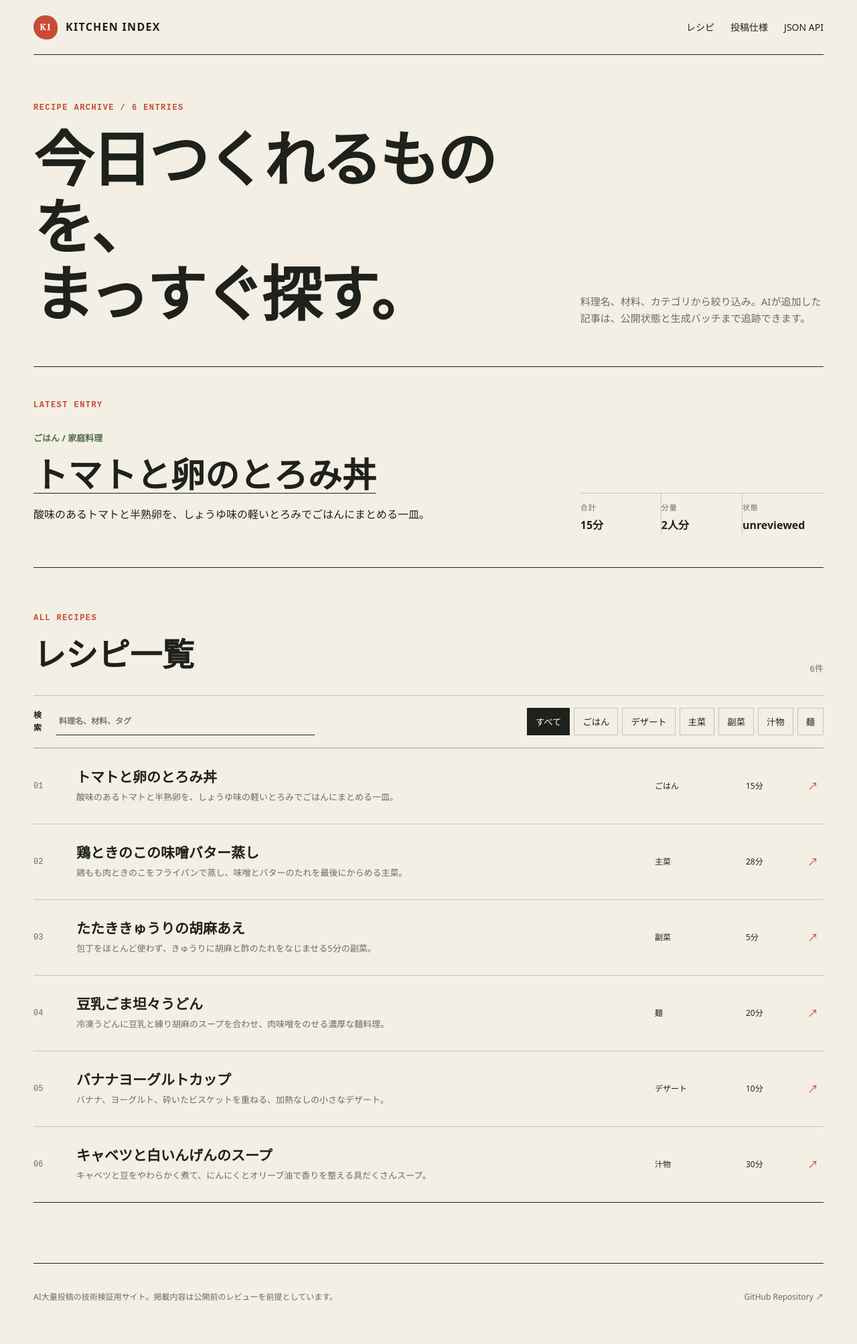
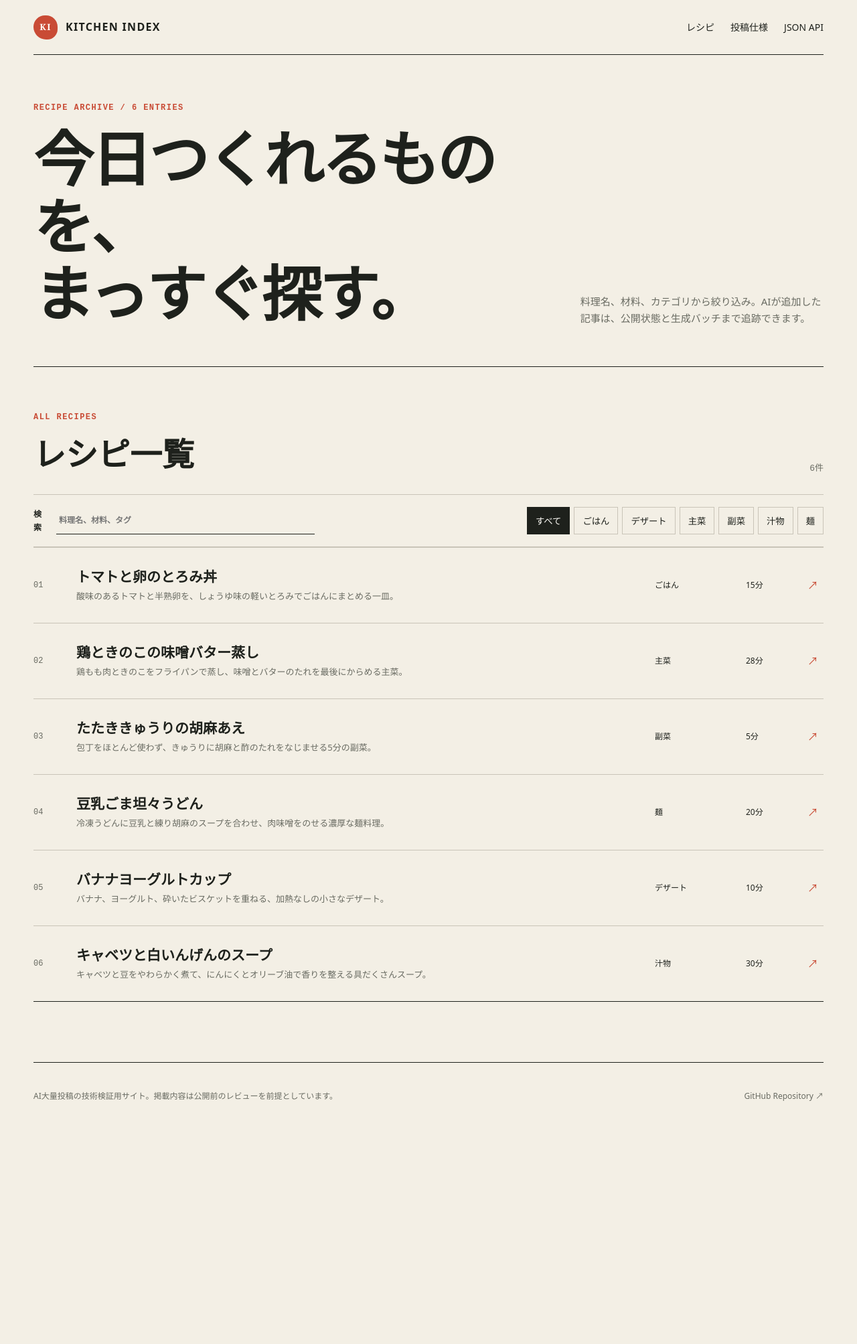
Before and after one commit to gakkii415/ai-recipe-poc, a Jekyll site: the page built from index.html, in a window 1280 px wide. Shown: the whole page at 67% size. Built offline with Jekyll 4.4.1, drawn with Linux system fonts in a browser that asks for light colours; after the commit the page ends 1707 px from its top, so only the background shows below that.

Commit message:
検索を主操作としてトップ階層を改善

```diff
--- a/assets/css/style.css
+++ b/assets/css/style.css
@@ -43,7 +43,7 @@
 .site-nav a:hover { text-decoration: underline; text-underline-offset: 4px; }
 
 .intro {
-  min-height: 390px;
+  min-height: 340px;
   padding: 72px 0 60px;
   display: grid;
   grid-template-columns: 1.5fr .7fr;
@@ -61,15 +61,9 @@
 .intro h1 { font-size: clamp(46px, 7vw, 90px); line-height: 1.12; }
 .intro-copy { max-width: 31em; margin: 0; color: var(--muted); font-size: 15px; }
 
-.latest { padding: 50px 0; border-bottom: 1px solid var(--ink); }
-.latest-grid { display: grid; grid-template-columns: 1.5fr .7fr; gap: var(--space); align-items: end; }
-.latest-category { color: var(--leaf); font-size: 13px; font-weight: 700; }
-.latest h2 { margin: 5px 0 12px; font: 600 clamp(30px, 4vw, 56px)/1.18 "Yu Mincho", Georgia, serif; }
-.latest h2 a { text-decoration: underline; text-decoration-thickness: 1px; text-underline-offset: 8px; }
-.latest p { max-width: 48em; }
-.latest dl, .recipe-facts { display: grid; grid-template-columns: repeat(3, 1fr); margin: 0; border-top: 1px solid var(--line); }
-.latest dl div, .recipe-facts div { padding-top: 12px; border-right: 1px solid var(--line); }
-.latest dl div:last-child, .recipe-facts div:last-child { border-right: 0; }
+.recipe-facts { display: grid; grid-template-columns: repeat(2, 1fr); margin: 0; border-top: 1px solid var(--line); }
+.recipe-facts div { padding-top: 12px; border-right: 1px solid var(--line); }
+.recipe-facts div:last-child { border-right: 0; }
 dt { color: var(--muted); font-size: 11px; letter-spacing: .08em; }
 dd { margin: 4px 0 0; font-weight: 700; }
 
@@ -128,8 +122,7 @@
   .site-nav a:not(:first-child) { display: none; }
   .intro { min-height: 330px; padding: 48px 0 34px; grid-template-columns: 1fr; align-content: space-between; }
   .intro h1 { font-size: clamp(42px, 13vw, 64px); }
-  .latest-grid, .recipe-heading, .recipe-body { grid-template-columns: 1fr; }
-  .latest dl { margin-top: 18px; }
+  .recipe-heading, .recipe-body { grid-template-columns: 1fr; }
   .filter-bar { grid-template-columns: 1fr; }
   .category-filter { justify-content: flex-start; flex-wrap: nowrap; overflow-x: auto; padding-bottom: 4px; }
   .category-filter button { white-space: nowrap; }
--- a/index.html
+++ b/index.html
@@ -11,25 +11,6 @@
     </div>
     <p class="intro-copy">料理名、材料、カテゴリから絞り込み。AIが追加した記事は、公開状態と生成バッチまで追跡できます。</p>
   </section>
-
-  {% assign latest = site.posts | first %}
-  {% if latest %}
-  <section class="latest" aria-labelledby="latest-title">
-    <p class="section-label">LATEST ENTRY</p>
-    <div class="latest-grid">
-      <div>
-        <p class="latest-category">{{ latest.category }} / {{ latest.cuisine }}</p>
-        <h2 id="latest-title"><a href="{{ latest.url | relative_url }}">{{ latest.title }}</a></h2>
-        <p>{{ latest.description }}</p>
-      </div>
-      <dl>
-        <div><dt>合計</dt><dd>{{ latest.prep_minutes | plus: latest.cook_minutes }}分</dd></div>
-        <div><dt>分量</dt><dd>{{ latest.servings }}人分</dd></div>
-        <div><dt>状態</dt><dd>{{ latest.review_status }}</dd></div>
-      </dl>
-    </div>
-  </section>
-  {% endif %}
 
   <section id="recipes" class="archive" aria-labelledby="archive-title">
     <div class="archive-heading">
```
